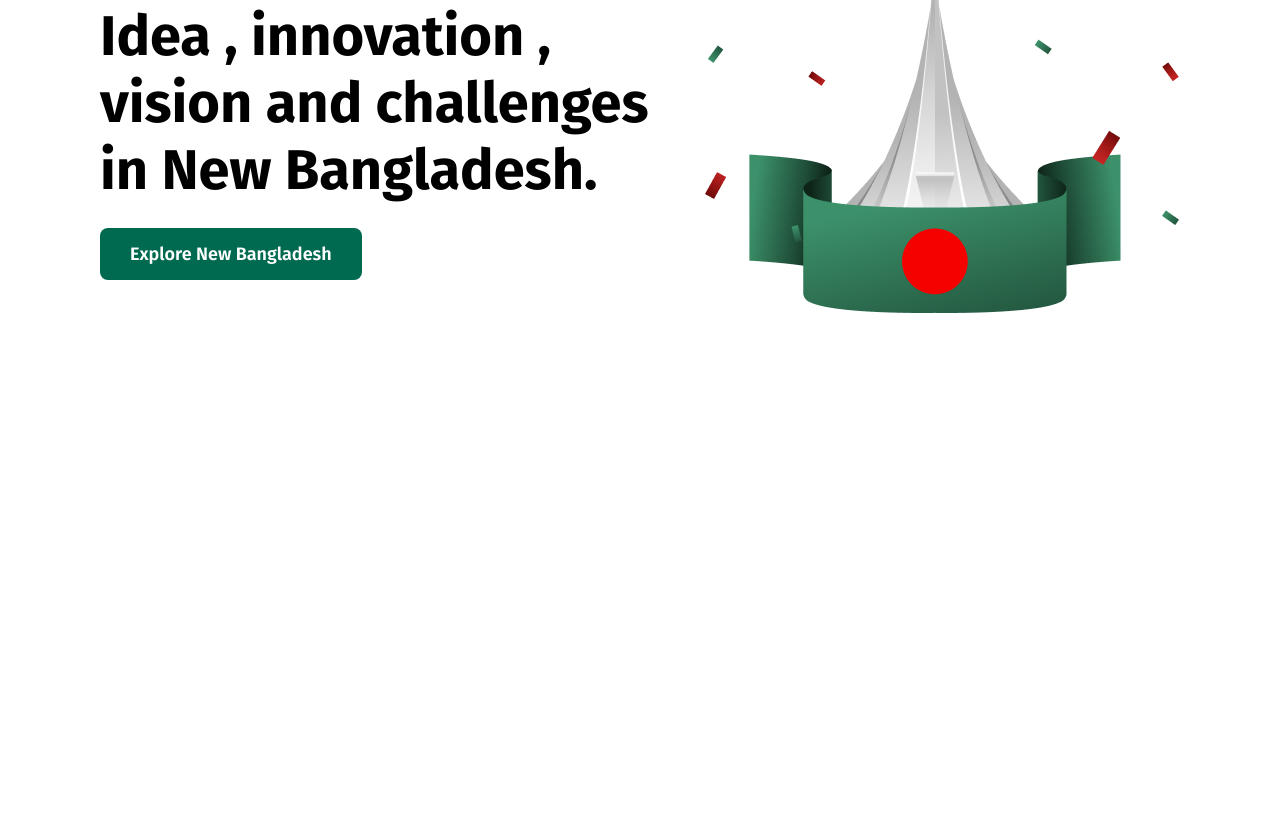
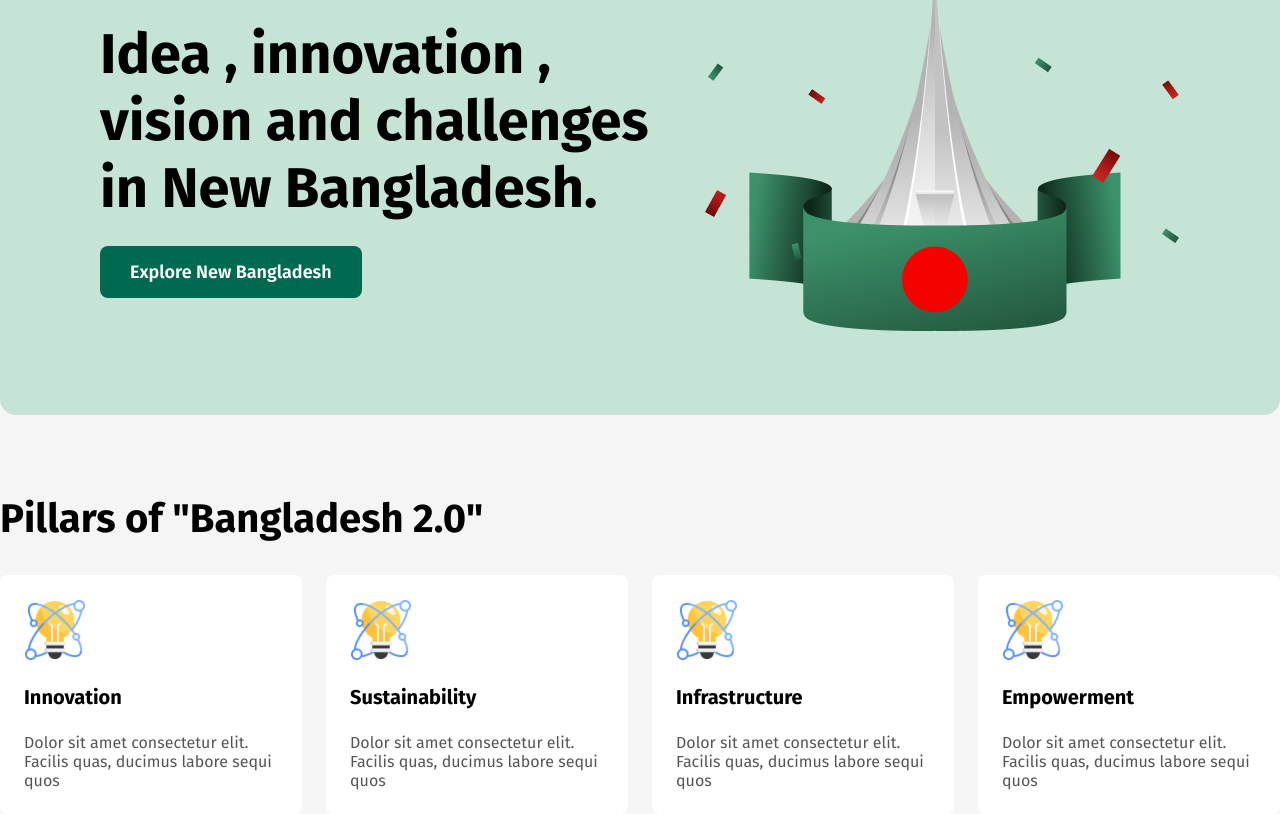
Before and after one commit to Musfiqur-Rahman0/Assignment-01, a plain HTML site: page index.html in a window 1280 px wide. Shown: the part 269-1083 px from the top of the page. Before the commit the page ends 800 px from the top, so only its background shows below. Drawn offline with Linux system fonts and the light colour scheme.

Commit message:
added pillers of Bangladesh2.0 section

```diff
--- a/index.html
+++ b/index.html
@@ -14,6 +14,9 @@
             <h2 class="logo">Bangladesh 2.0</h2>
             <button class="outlinedBtn">Sign in</button>
         </nav>
+    </header>
+
+    <main class="container">
         <div class="heroSection">
             <div class="heroContent">
                 <p class="subTitle">Bangladesh 2.0</p>
@@ -25,8 +28,32 @@
                 <img src="assets/hero.png" alt="" height="400">
             </div>
         </div>
-
-    </header>
+        <section id="pillersOfBd">
+            <h2 class="heading">Pillars of "Bangladesh 2.0"</h2>
+            <div class="pillerContainer">
+                <div>
+                    <img src="assets/card-icon.png" alt="" height="62" width="62">
+                    <h4 class="title">Innovation</h4>
+                    <p class="paragraph">Dolor sit amet consectetur elit. Facilis quas, ducimus labore sequi quos </p>
+                </div>
+                <div>
+                    <img src="assets/card-icon.png" alt="" height="62" width="62">
+                    <h4 class="title">Sustainability</h4>
+                    <p class="paragraph">Dolor sit amet consectetur elit. Facilis quas, ducimus labore sequi quos </p>
+                </div>
+                <div>
+                    <img src="assets/card-icon.png" alt="" height="62" width="62">
+                    <h4 class="title">Infrastructure</h4>
+                    <p class="paragraph">Dolor sit amet consectetur elit. Facilis quas, ducimus labore sequi quos </p>
+                </div>
+                <div>
+                    <img src="assets/card-icon.png" alt="" height="62" width="62">
+                    <h4 class="title">Empowerment</h4>
+                    <p class="paragraph">Dolor sit amet consectetur elit. Facilis quas, ducimus labore sequi quos </p>
+                </div>
+            </div>
+        </section>
+    </main>
 
 </body>
 
--- a/style.css
+++ b/style.css
@@ -17,6 +17,11 @@
     --paddingPrimary: 15px 30px;
     --whiteColor: #fff;
     --blackColor: #0e0e0e;
+    --primaryBackground: rgb(198, 228, 214);
+}
+
+body {
+ background: rgb(245, 245, 245);;
 }
 
 .outlinedBtn {
@@ -35,8 +40,9 @@ header   > nav{
     align-items: center;
     justify-content: space-between;
     max-width: 1280px;
-    padding: 24px 100px;
+    /* padding: 24px 0px; */
     margin: 0 auto;
+    height: 100px;
 
 }
 
@@ -51,6 +57,8 @@ header   > nav{
     display: flex;
     align-items: center;
     gap: 16;
+    background-color: var(--primaryBackground);
+    border-radius: var(--roundedLg);
 }
 
 .heroContent {
@@ -80,3 +88,48 @@ header   > nav{
     font-size: 24px;
     font-weight: 500;
 }
+.container {
+    margin-top: 20px;
+    display: flex;
+    flex-direction: column;
+    align-items: center;
+    justify-content: center;
+    gap: 80px;
+}
+
+.container section {
+    max-width: 1280px;
+}
+#pillersOfBd {
+    display: flex;
+    flex-direction: column;
+    gap: 32px;
+}
+
+.pillerContainer {
+    display: flex;
+    align-items: center;
+    gap: 24px;
+}
+
+.pillerContainer div {
+    padding: 24px;
+    background-color: var(--whiteColor);
+    border-radius: var(--roundedMd);
+    display: flex;
+    flex-direction: column;
+    gap: 24px;
+}
+
+.heading {
+    font-size: 40px;
+    font-weight: 700;
+}
+.title {
+    font-size: 20px;
+    font-weight: 700;
+}
+.paragraph {
+    color: var(--blackColor);
+    opacity: 0.7;
+}
```
